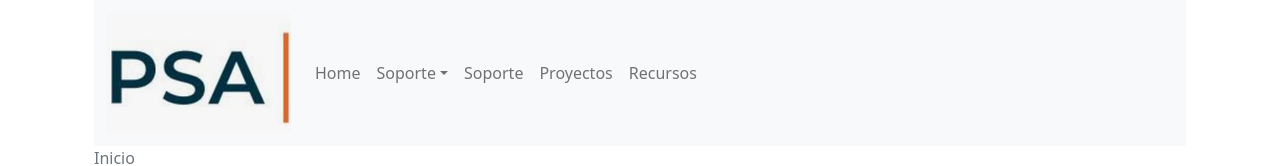
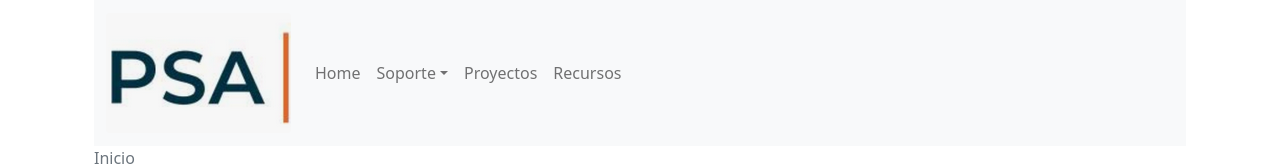
Before and after one commit to julitaras/front-anInfo, a React (Create React App) app: page / in a window 1280 px wide. Shown: the top 166 px of the page. Built offline with nearby package versions, Linux system fonts and the light colour scheme.

Commit message:
Corregido doble enlace a sopoorte en el header

```diff
--- a/src/components/Header.js
+++ b/src/components/Header.js
@@ -19,7 +19,6 @@ class Header extends Component {
                                 <NavDropdown.Item href="/tickets">Tickets</NavDropdown.Item>
                                 <NavDropdown.Item href="/products">Productos</NavDropdown.Item>
                             </NavDropdown>
-                            <Nav.Link href="/products">Soporte</Nav.Link>
                             <Nav.Link href="/projects">Proyectos</Nav.Link>
                             <Nav.Link href="/hours">Recursos</Nav.Link>
 
```
